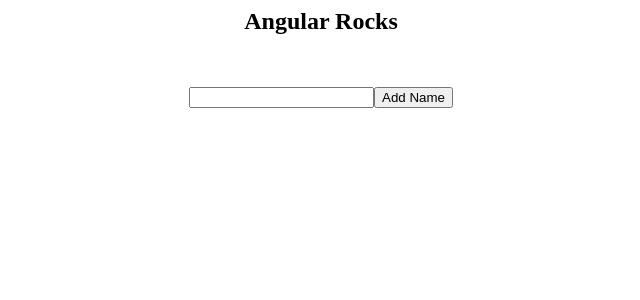
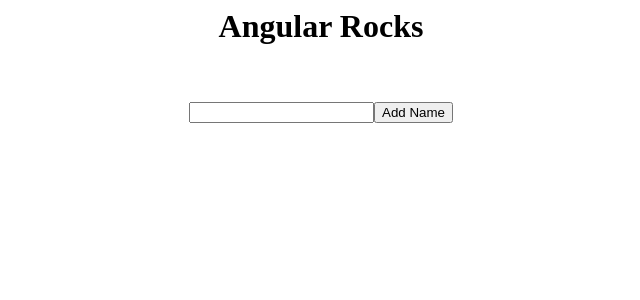
Before and after one commit to tecnology8/AngularExamples, an Angular app: page / in a window 1280 px wide. Shown: the top 300 px of the page, without its empty margins (319-959 px from the left). Built offline with nearby package versions, Linux system fonts and the light colour scheme.

Commit message:
Directiva ngStyles

```diff
--- a/src/app/app.component.html
+++ b/src/app/app.component.html
@@ -1,5 +1,5 @@
 <div style="text-align:center">
-  <h1  [style.font-size.em]="myHelloComponent.nameList.length > 0 ? 2 : 1.5">Angular Rocks</h1>
+  <h1 [ngStyle]="titleStyle">Angular Rocks</h1>
   <div [class.hidden]="myHelloComponent.inputName.length == 0">
     <span [ngClass]="updateNameClasses(myHelloComponent.inputName)">  Writting '{{myHelloComponent.inputName}}'</span> in HelloComponent
   </div>
--- a/src/app/app.component.ts
+++ b/src/app/app.component.ts
@@ -8,10 +8,20 @@ import { Component } from '@angular/core';
 export class AppComponent  {
   //name = 'Angular';
   public myName:string = "Ruddy Cruceta";
+  public titleStyle:{};
+  public counter = 0;
   onSayHello(message){
    console.log(message);
+   this.counter++;
+   this.updateTitleStyles();
   }
 
+updateTitleStyles(){
+  this.titleStyle={
+   'margin-top':'40px',
+   'color': this.counter < 3 ? 'green' : 'goldenrod'
+  }
+}
   updateNameClasses(name:string){
     return{
       'error': name.length <= 3,
```
